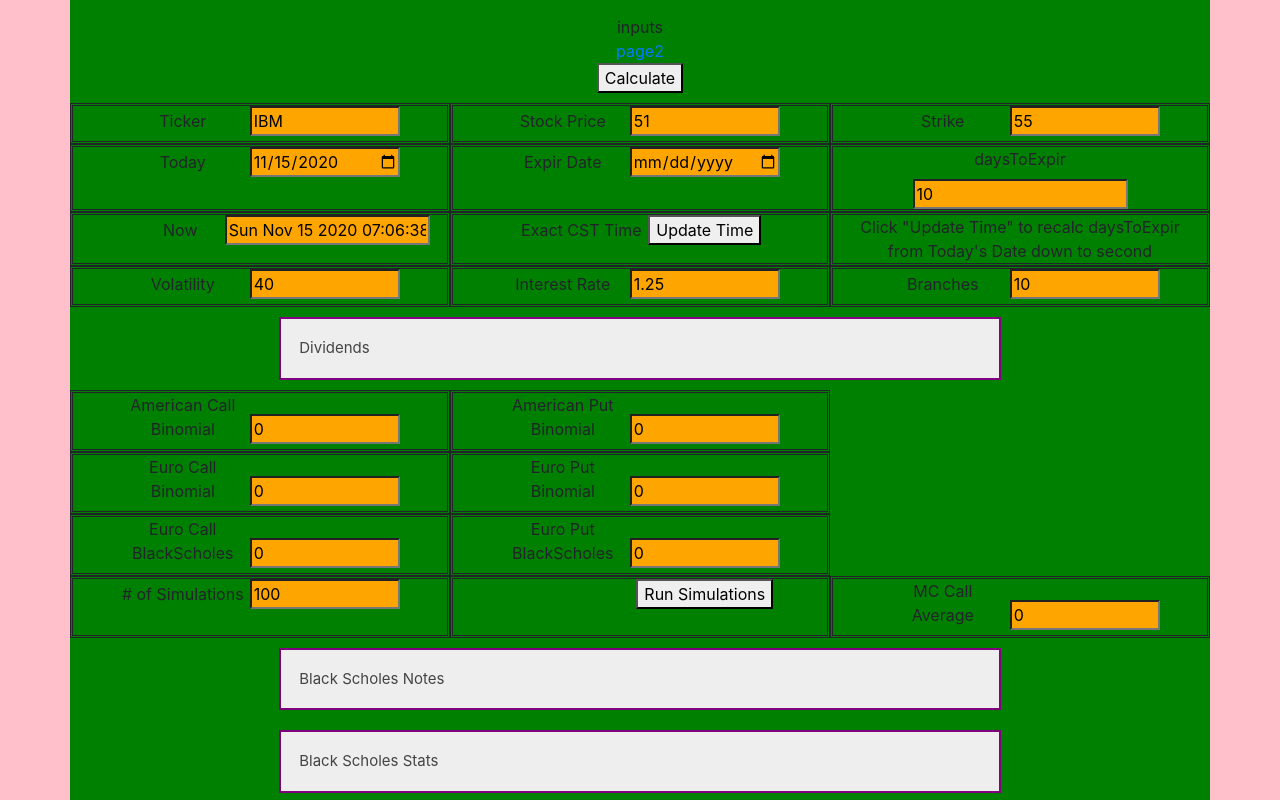
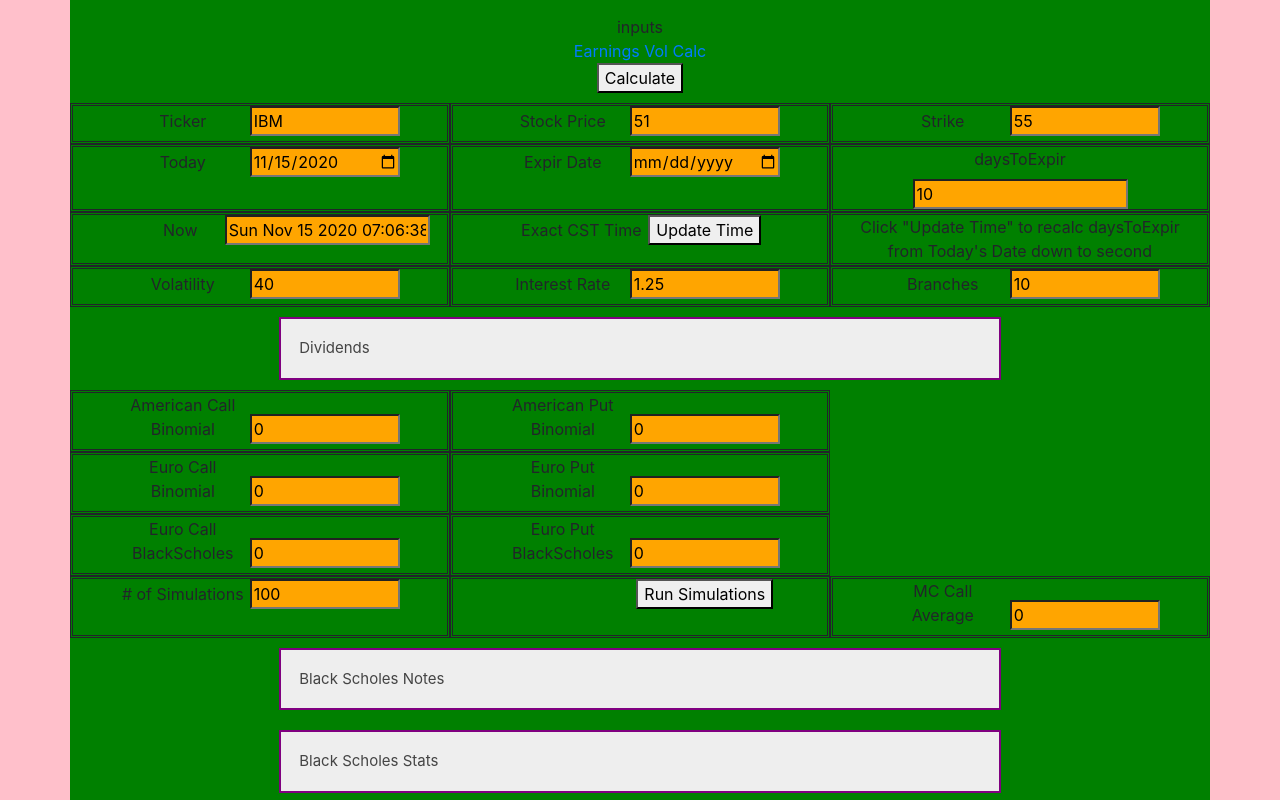
Before and after one commit to jmcnulty93/optionscalc, a plain HTML site: page index.html in a window 1280 px wide. Shown: the top 800 px of the page. Drawn offline with nearby package versions, Linux system fonts and the light colour scheme.

Commit message:
Update index.html

```diff
--- a/index.html
+++ b/index.html
@@ -22,7 +22,7 @@
       <div class="inputs">
         inputs
         <br />
-        <a href="https://jmcnulty93.github.io/earningsCalc/">page2</a>
+        <a href="https://jmcnulty93.github.io/earningsCalc/">Earnings Vol Calc</a>
         <br />
         <button id="calc" type="button" onclick="goCalc(), updateCurrStockPxBSInBSStats ()">Calculate</button>
         <br />
```
